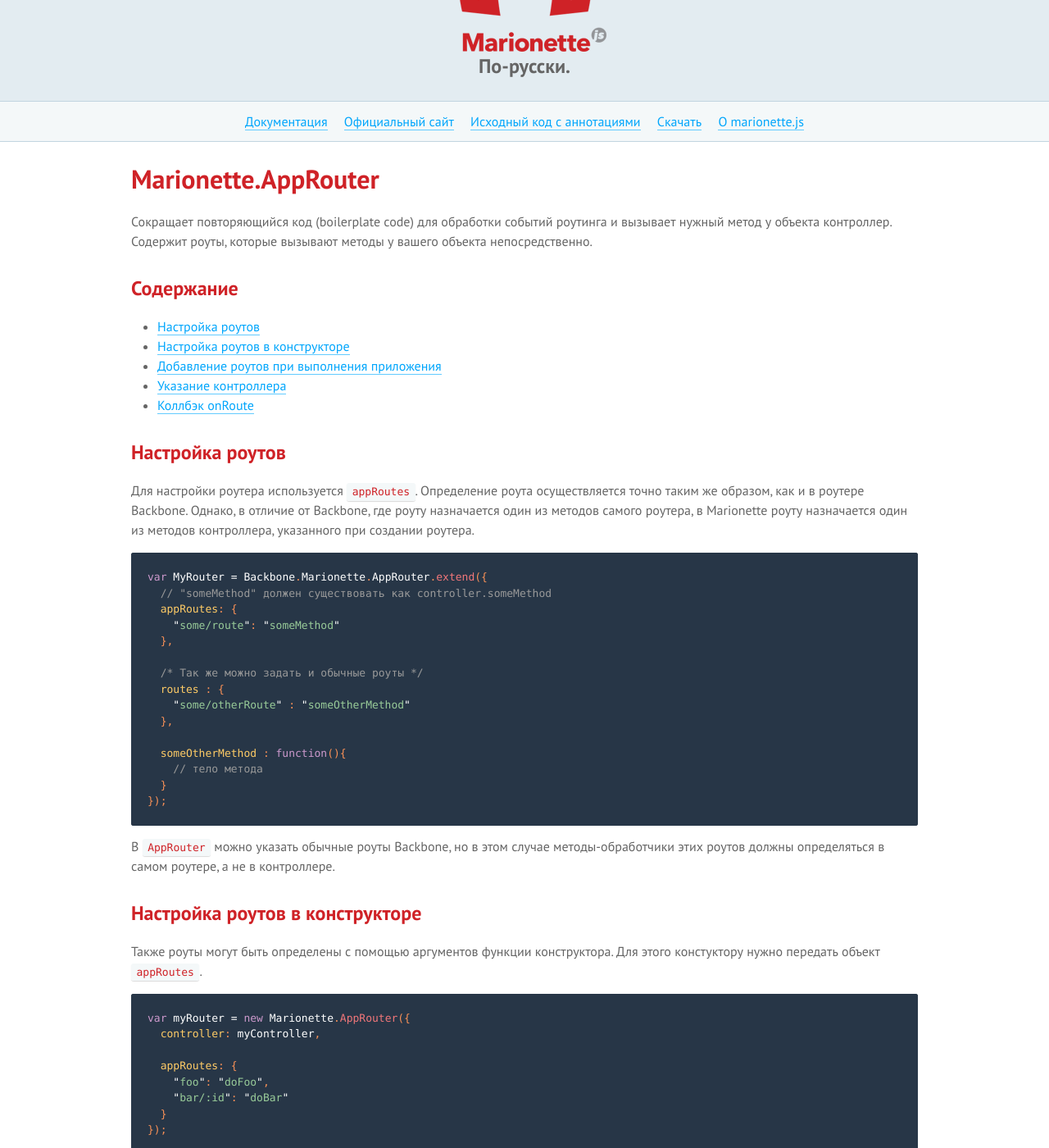
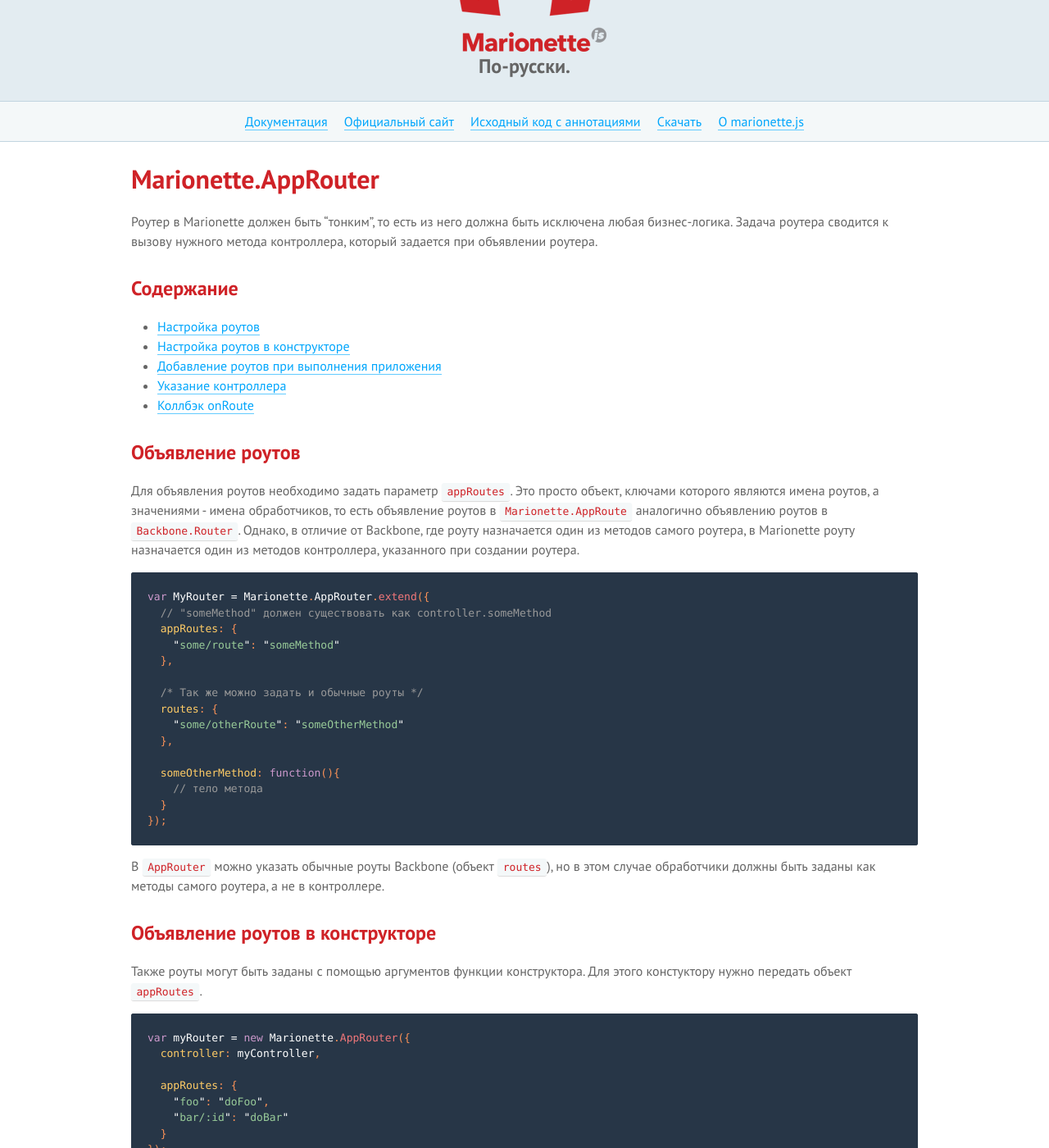
Before and after one commit to sadcitizen/marionettejs.ru, a Jekyll site: the page built from _posts/2014-01-20-approuter.md, in a window 1280 px wide and 1400 px high, scrolled down 203 px. Shown: the whole window at 82% size. Built offline with Jekyll 4.4.1, drawn with Linux system fonts in a browser that asks for light colours; some web fonts are replaced; Markdown is read by kramdown in place of the engine named in the settings; some of the changed text lies outside the part shown.

Commit message:
update ru/AppRouter

````diff
--- a/_includes/translation/ru/marionette.approuter.md
+++ b/_includes/translation/ru/marionette.approuter.md
@@ -1,6 +1,6 @@
-Сокращает повторяющийся код (boilerplate code) для обработки событий роутинга и
-вызывает нужный метод у объекта контроллер. Содержит роуты, которые вызывают
-методы у вашего объекта непосредственно.
+Роутер в Marionette должен быть "тонким", то есть из него должна быть исключена
+любая бизнес-логика. Задача роутера сводится к вызову нужного метода контроллера,
+который задается при объявлении роутера.
 
 ## Содержание
 
@@ -10,34 +10,38 @@
 * [Указание контроллера](#specify-a-controller)
 * [Коллбэк onRoute](#onroute)
 
-## <a name="configure-routes"></a> Настройка роутов
+## <a name="configure-routes"></a> Объявление роутов
 
-Для настройки роутера используется `appRoutes`. Определение роута осуществляется точно таким же образом, как и в роутере Backbone.
-Однако, в отличие от Backbone, где роуту назначается один из методов самого роутера, в Marionette роуту назначается один из методов контроллера, указанного при создании роутера.
+Для объявления роутов необходимо задать параметр `appRoutes`. Это просто объект,
+ключами которого являются имена роутов, а значениями - имена обработчиков, то есть
+объявление роутов в `Marionette.AppRoute` аналогично объявлению роутов в
+`Backbone.Router`. Однако, в отличие от Backbone, где роуту назначается один из методов самого роутера, в Marionette роуту назначается один из методов контроллера, указанного при создании роутера.
 
 ```js
-var MyRouter = Backbone.Marionette.AppRouter.extend({
+var MyRouter = Marionette.AppRouter.extend({
   // "someMethod" должен существовать как controller.someMethod
   appRoutes: {
     "some/route": "someMethod"
   },
 
   /* Так же можно задать и обычные роуты */
-  routes : {
-    "some/otherRoute" : "someOtherMethod"
+  routes: {
+    "some/otherRoute": "someOtherMethod"
   },
 
-  someOtherMethod : function(){
+  someOtherMethod: function(){
     // тело метода
   }
 });
 ```
 
-В `AppRouter` можно указать обычные роуты Backbone, но в этом случае методы-обработчики этих роутов должны определяться в самом роутере, а не в контроллере.
+В `AppRouter` можно указать обычные роуты Backbone (объект `routes`), но в этом
+случае обработчики должны быть заданы как методы самого роутера, а не в
+контроллере.
 
-## <a name="configure-routes-in-constructor"></a> Настройка роутов в конструкторе
+## <a name="configure-routes-in-constructor"></a> Объявление роутов в конструкторе
 
-Также роуты могут быть определены с помощью аргументов функции конструктора.
+Также роуты могут быть заданы с помощью аргументов функции конструктора.
 Для этого констуктору нужно передать объект `appRoutes`.
 
 ```js
@@ -69,9 +73,9 @@
 router.appRoute("/foo", "fooThat");
 ```
 
-Также при выполнении приложения с помощью метода `processAppRoutes` можно указать
-контроллер с несколькими роутами. Однако, в этом случае текущий контроллер не будет
-изменен.
+Также при выполнении приложения с помощью метода `processAppRoutes` можно
+указать контроллер с несколькими роутами. Однако, в этом случае текущий
+контроллер не будет изменен.
 
 ```js
 var MyRouter = Marionette.AppRouter.extend({});
````
Also changed, not shown: other parts of _includes/translation/ru/marionette.approuter.md (+2 -2 lines), _posts/2014-01-20-approuter.md (+1 -1 lines).
